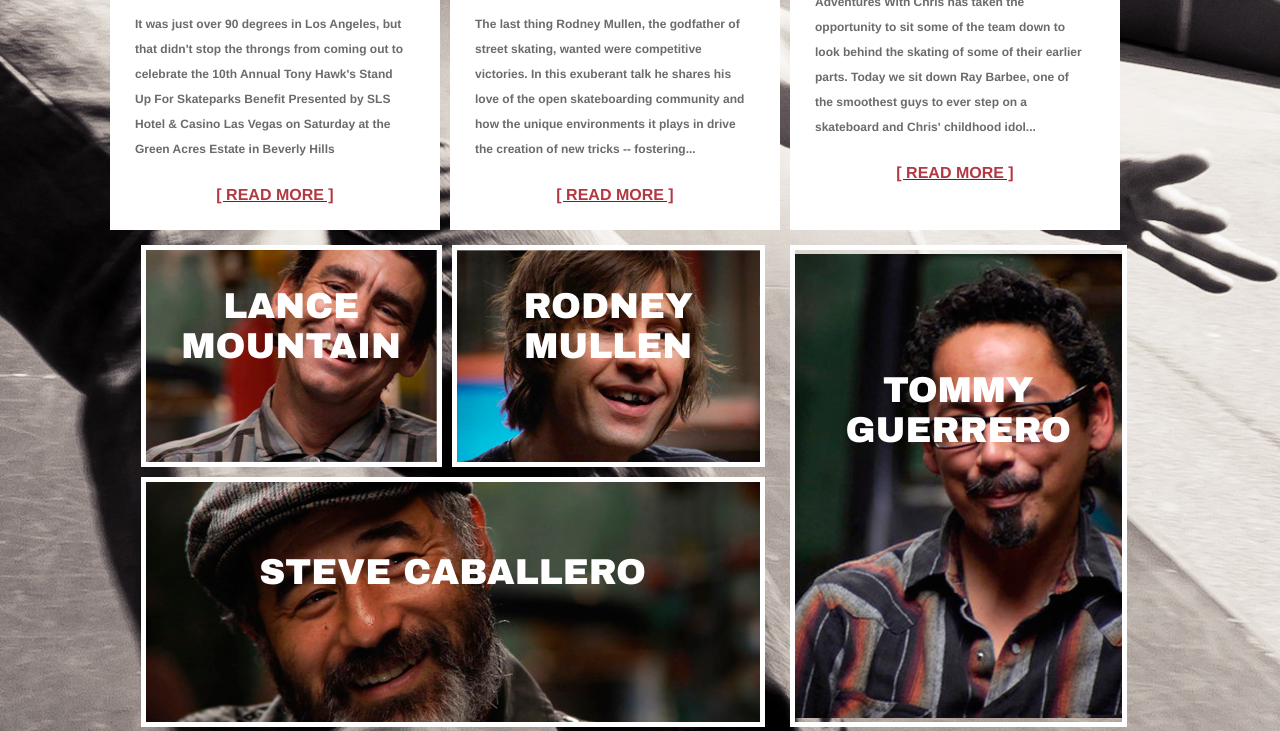
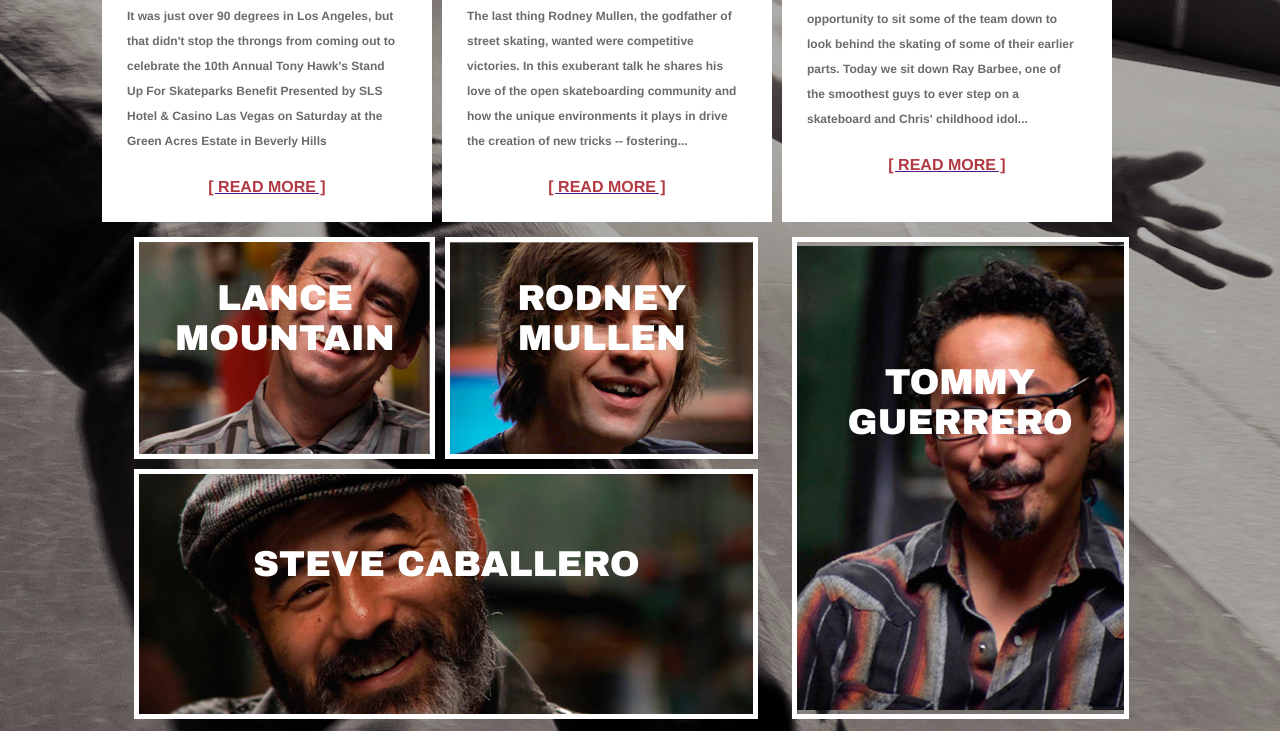
Before and after one commit to dustinrudy/Sk8er-Site, a plain HTML site: page index.html in a window 1280 px wide. Shown: the part 717-1448 px from the top of the page. Drawn offline with Linux system fonts and the light colour scheme.

Commit message:
Background image darkened

```diff
--- a/index.html
+++ b/index.html
@@ -6,6 +6,8 @@
 	<link rel="stylesheet" type="text/css" href="style.css">
 </head>
 <body>
+<div class="bg">
+
 	<div class="wrapper">
 		<div class="socialmedia" id="youtube" style="background-color: #B2382D;"></div>
 		<div class="socialmedia" id="twitter" style="background-color: #6A8DC7;"></div>
@@ -53,6 +55,7 @@
   	</div>
   	<div id="guerrero">
   	<p class="skatername3">TOMMY GUERRERO</p>
+
   	</div>
  </div>
  <div id="skateboardimages">
@@ -103,8 +106,7 @@
  		</div>
  	</div>
 
-
  </div>
-
+ </div>
 </body>
 </html>
--- a/style.css
+++ b/style.css
@@ -5,6 +5,17 @@ html {
 	background-repeat: no-repeat;
 	background-blend-mode:darken;
 
+}
+
+html, body {
+	padding:0;
+	margin:0;
+}
+
+.bg {
+	width:100%;
+	height:100%;
+	background:rgba(0,0,0,.3);
 }
 
 *, *:after, *:before {
```
